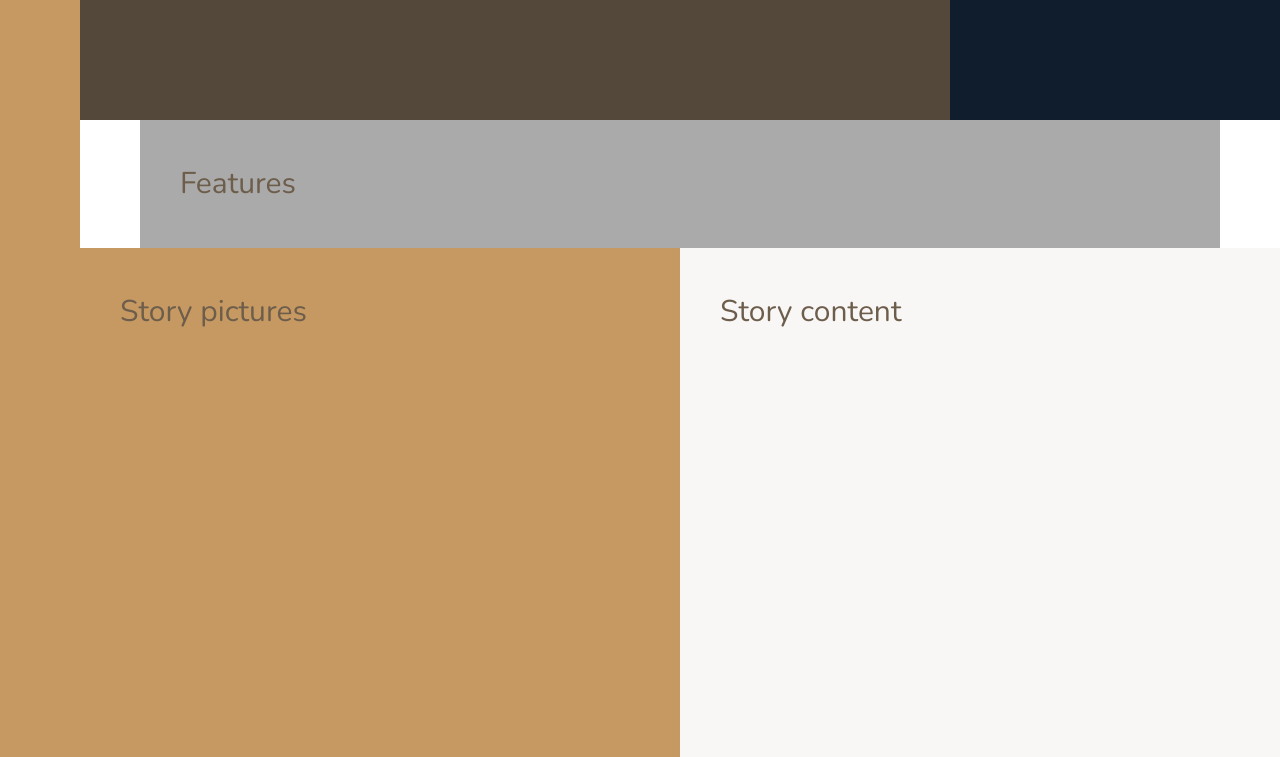
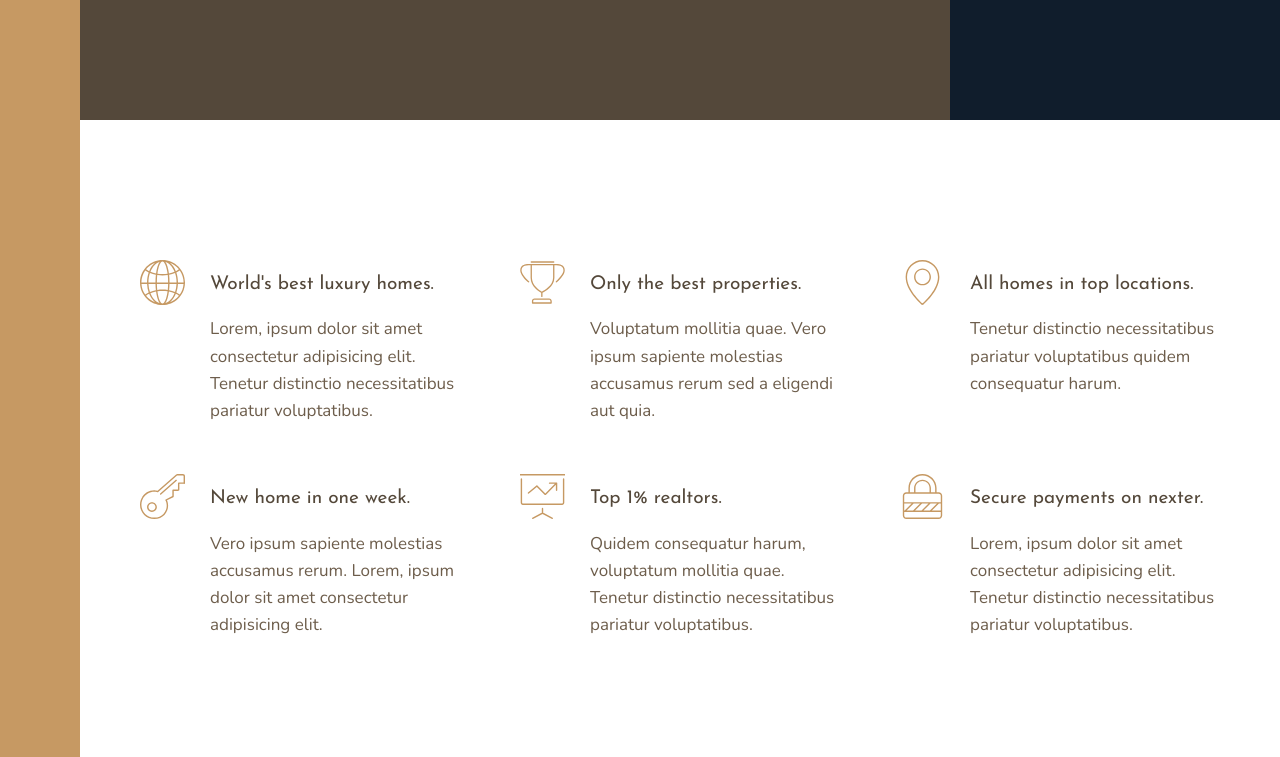
Before and after one commit to shrirangmhalgi/nexter, a website: page index.html in a window 1280 px wide. Shown: the part 520-1277 px from the top of the page. Drawn offline with nearby package versions, Linux system fonts and the light colour scheme.

Commit message:
built the features section

```diff
--- a/index.html
+++ b/index.html
@@ -26,7 +26,77 @@
       </div>
 
       <section class="features">
-        Features
+        <div class="feature">
+          <svg class="feature__icon">
+            <use xlink:href="img/sprite.svg#icon-global"></use>
+          </svg>
+          <h4 class="heading-4 heading-4--dark">
+            World's best luxury homes.
+          </h4>
+          <p class="feature__text">
+            Lorem, ipsum dolor sit amet consectetur adipisicing elit. Tenetur distinctio necessitatibus pariatur voluptatibus.
+          </p>
+        </div>
+
+        <div class="feature">
+          <svg class="feature__icon">
+            <use xlink:href="img/sprite.svg#icon-trophy"></use>
+          </svg>
+          <h4 class="heading-4 heading-4--dark">
+            Only the best properties.
+          </h4>
+          <p class="feature__text">
+            Voluptatum mollitia quae. Vero ipsum sapiente molestias accusamus rerum sed a eligendi aut quia.
+          </p>
+        </div>
+
+        <div class="feature">
+          <svg class="feature__icon">
+            <use xlink:href="img/sprite.svg#icon-map-pin"></use>
+          </svg>
+          <h4 class="heading-4 heading-4--dark">
+            All homes in top locations.
+          </h4>
+          <p class="feature__text">
+            Tenetur distinctio necessitatibus pariatur voluptatibus quidem consequatur harum.
+          </p>
+        </div>
+
+        <div class="feature">
+          <svg class="feature__icon">
+            <use xlink:href="img/sprite.svg#icon-key"></use>
+          </svg>
+          <h4 class="heading-4 heading-4--dark">
+            New home in one week.
+          </h4>
+          <p class="feature__text">
+            Vero ipsum sapiente molestias accusamus rerum. Lorem, ipsum dolor sit amet consectetur adipisicing elit.
+          </p>
+        </div>
+
+        <div class="feature">
+          <svg class="feature__icon">
+            <use xlink:href="img/sprite.svg#icon-presentation"></use>
+          </svg>
+          <h4 class="heading-4 heading-4--dark">
+            Top 1% realtors.
+          </h4>
+          <p class="feature__text">
+            Quidem consequatur harum, voluptatum mollitia quae. Tenetur distinctio necessitatibus pariatur voluptatibus.
+          </p>
+        </div>
+
+        <div class="feature">
+          <svg class="feature__icon">
+            <use xlink:href="img/sprite.svg#icon-lock"></use>
+          </svg>
+          <h4 class="heading-4 heading-4--dark">
+            Secure payments on nexter.
+          </h4>
+          <p class="feature__text">
+            Lorem, ipsum dolor sit amet consectetur adipisicing elit. Tenetur distinctio necessitatibus pariatur voluptatibus.
+          </p>
+        </div>
       </section>
 
       <div class="story__features">
--- a/sass/_base.scss
+++ b/sass/_base.scss
@@ -37,9 +37,4 @@ body{
   display: grid;
   grid-template-rows: 80vh min-content 40vw repeat(3, min-content);  //min-content adapts to the content
   grid-template-columns: [sidebar-start] 8rem [sidebar-end full-start] minmax(6rem, 1fr) [center-start]repeat(8, [col-start] minmax(min-content, 14rem) [col-end]) [center-end] minmax(6rem, 1fr) [full-end];
-
-  & > *{
-    padding: 40px;
-    font-size: 3rem;
-  }
 }
--- a/sass/_features.scss
+++ b/sass/_features.scss
@@ -1,4 +1,31 @@
 .features{
-  background-color: $color-grey-light-2;
   grid-column: center-start / center-end;
+
+  margin: 15rem 0;
+
+  display: grid;
+  //grid-template-columns: repeat(3, 1fr);
+  grid-template-columns: repeat(auto-fit, minmax(25rem, 1fr));
+  grid-gap: 6rem;
+  align-items: start;
+
 }
+
+.feature{
+  display: grid;
+  grid-template-columns: min-content 1fr;
+  grid-row-gap: 1.5rem;
+  grid-column-gap: 2.5rem;
+
+  &__icon{
+    fill: $color-primary;
+    width: 4.5rem;
+    height: 4.5rem;
+    grid-row: 1 / span 2;//-1; //-1 is the end of explicit grid
+    transform: translateY(-1rem);
+  }
+
+  &__text{
+    font-size: 1.7rem;
+  }
+}
--- a/sass/_typography.scss
+++ b/sass/_typography.scss
@@ -0,0 +1,29 @@
+%heading{
+  font-family: $font-display;
+  font-weight: 400;
+}
+
+.heading-1{
+  @extend %heading;
+}
+
+.heading-2{
+  @extend %heading;
+}
+
+.heading-3{
+  @extend %heading;
+}
+
+.heading-4{
+  @extend %heading;
+  font-size: 1.9rem;
+
+  &--light{
+    color: $color-grey-light-1;
+  }
+
+  &--dark{
+    color: $color-grey-dark-1;
+  }
+}
```
Also changed, not shown: css/style.css.
